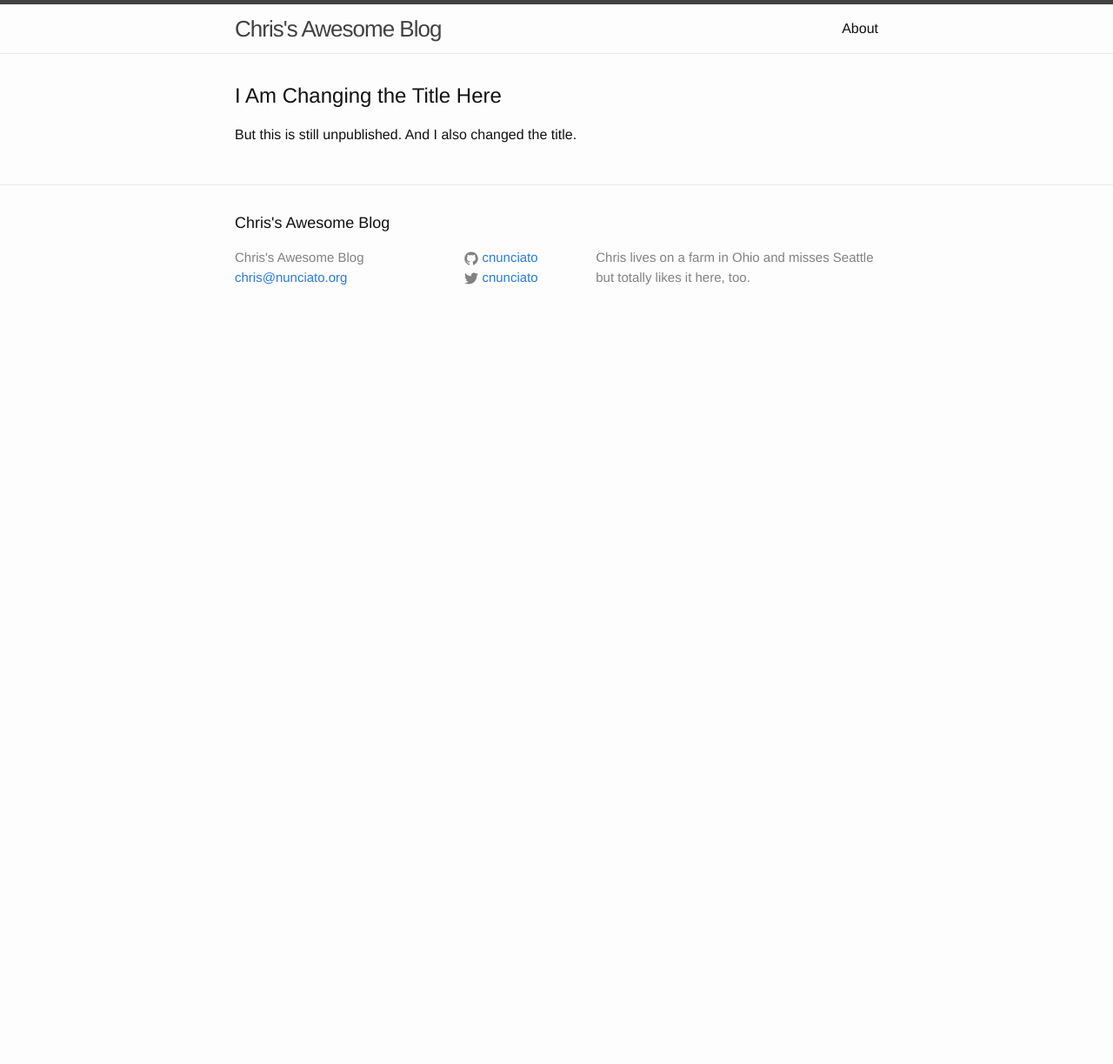
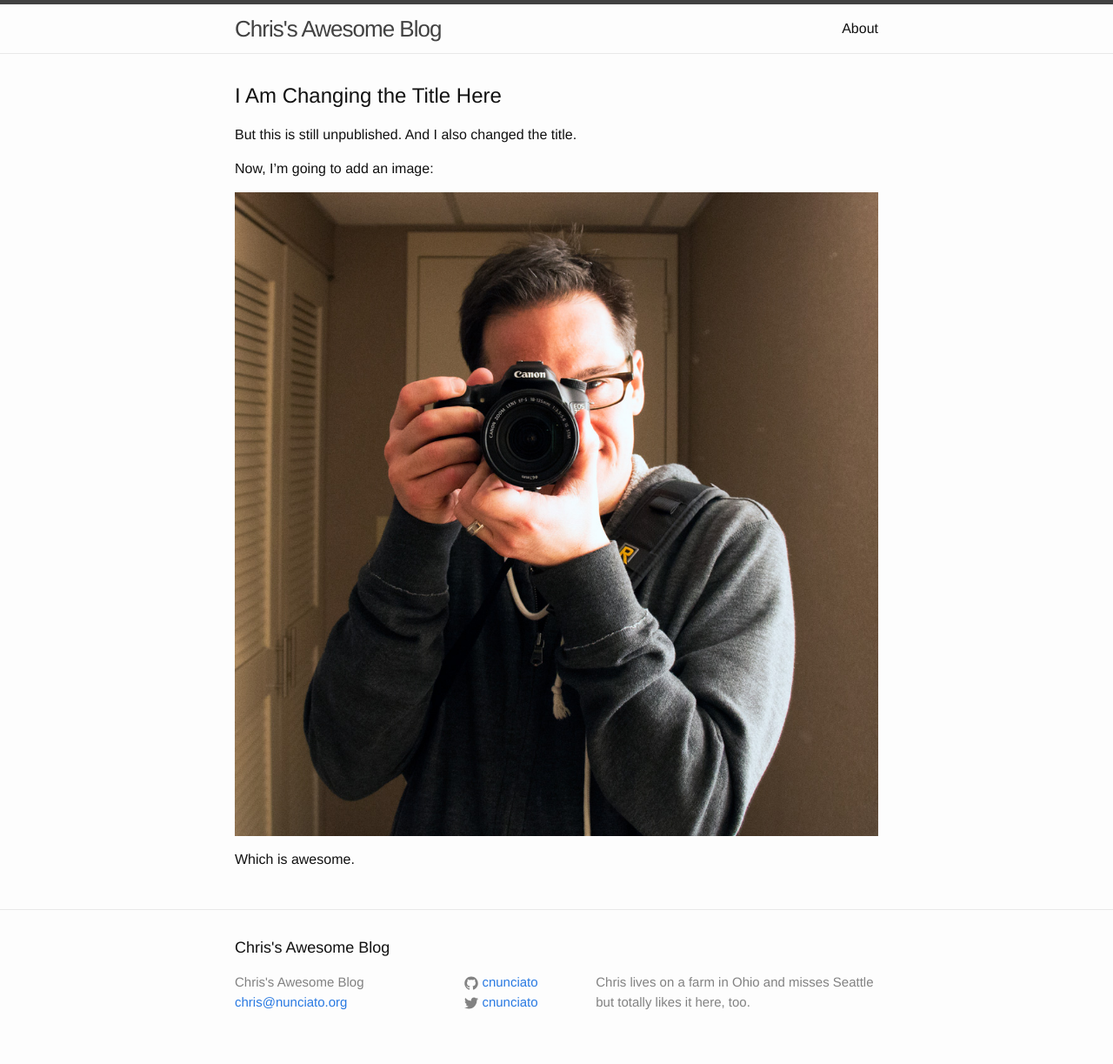
Before and after one commit to cnunciato/jekyll-blog-test, a Jekyll site: the page built from _posts/2014-11-26-my-new-title.md, in a window 1280 px wide. Shown: the whole page at 87% size. Built offline with Jekyll 4.4.1, drawn with Linux system fonts in a browser that asks for light colours; Markdown is read by kramdown in place of the engine named in the settings; before the commit the page ends 900 px from its top, so only the background shows below that.

Commit message:
Updated 2014-11-26-my-new-title.md

```diff
--- a/_posts/2014-11-26-my-new-title.md
+++ b/_posts/2014-11-26-my-new-title.md
@@ -8,3 +8,9 @@ author: Chris Nunciato
 ## I Am Changing the Title Here
 
 But this is still unpublished. And I also changed the title.
+
+Now, I'm going to add an image:
+
+![camera.jpg]({{site.baseurl}}/images/camera.jpg)
+
+Which is awesome.
```
